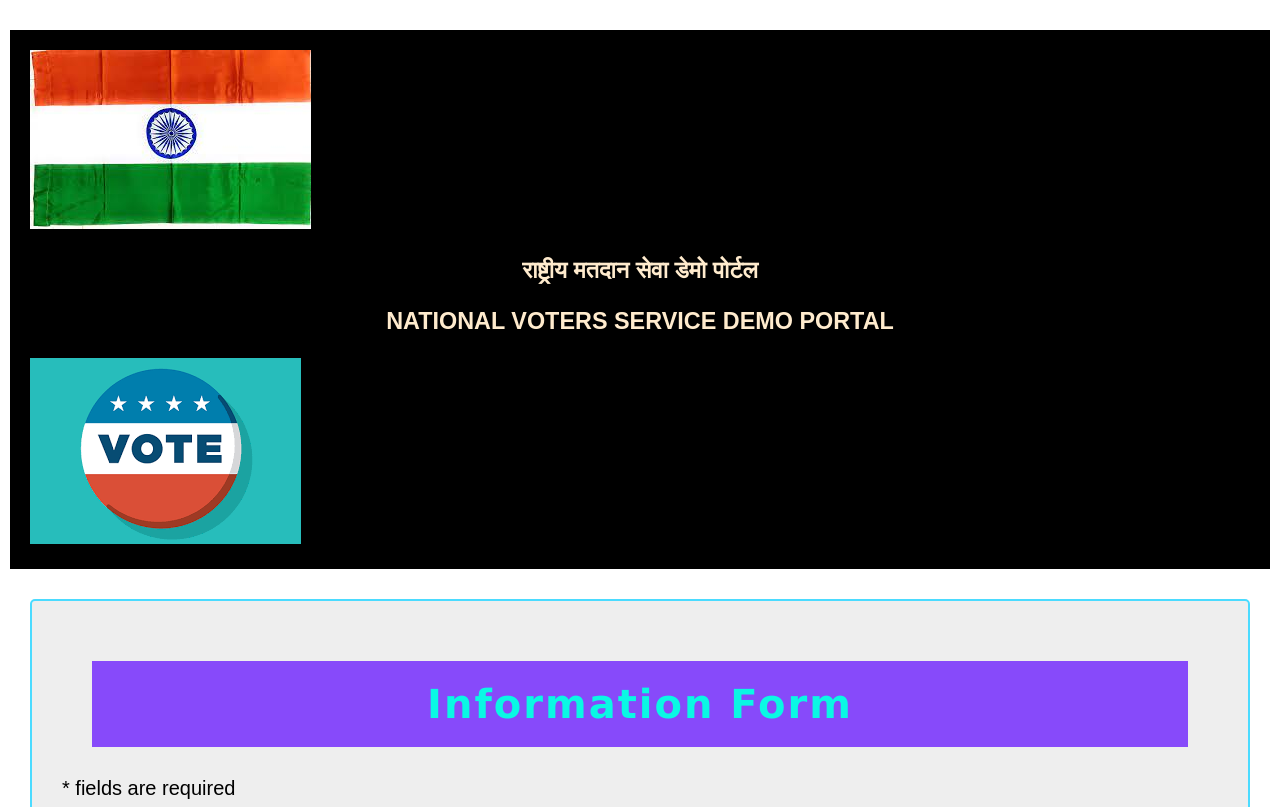
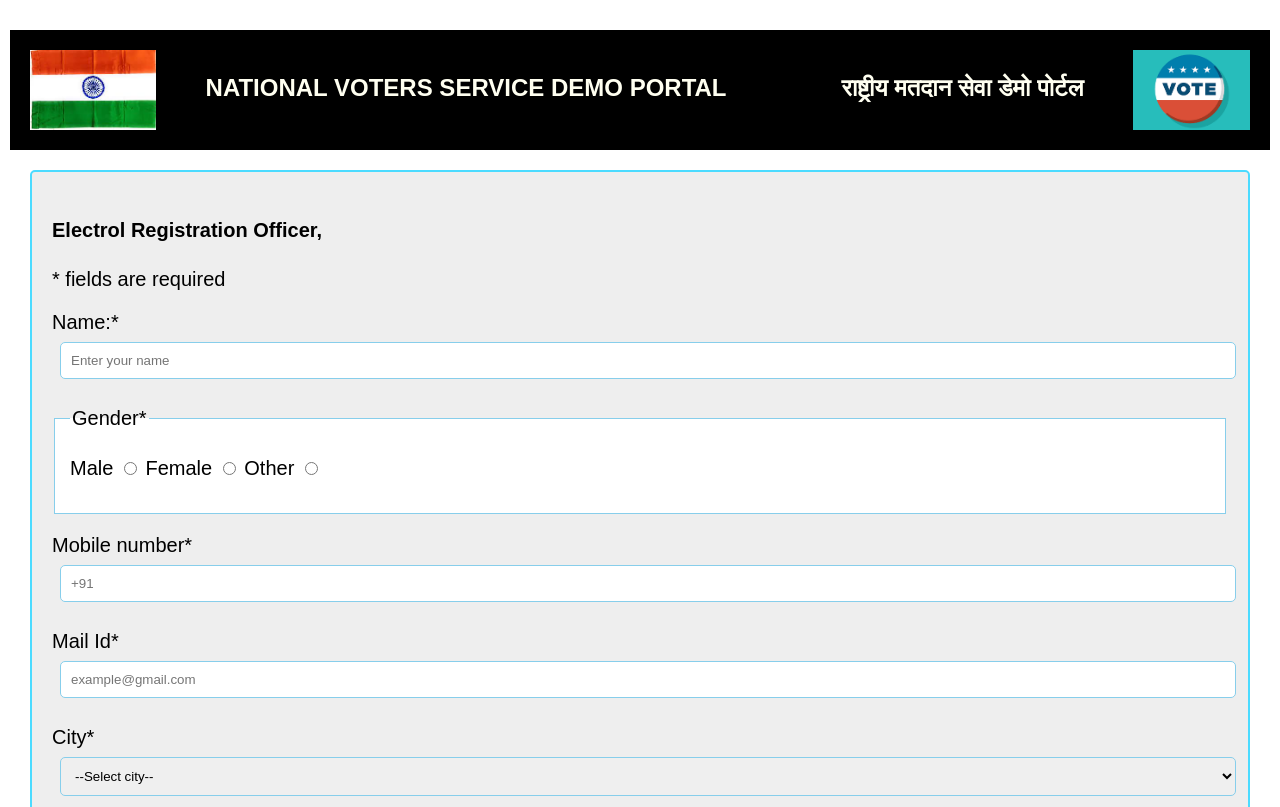
Before and after one commit to ujjwal1103/Voter-Registration, a plain HTML site: page index.html in a window 1280 px wide. Shown: the top 807 px of the page. Drawn offline with Linux system fonts and the light colour scheme.

Commit message:
css updated

```diff
--- a/form_challenge_style.css
+++ b/form_challenge_style.css
@@ -2,34 +2,35 @@
     box-sizing: border-box;
 
      }
- .heading{
-     text-align: center;
-     color: rgb(10, 248, 228);
-     background-color: rgb(135, 74, 250) ;
-     padding: 20px;
-     font-family: Verdana, Geneva, Tahoma, sans-serif ;
-     letter-spacing: 2px;
-     margin: 30px;
- }
 
- nav{
+ .dabba{
      background-color: black;
      padding: 20px;
+     padding-bottom: 100px;
+
  }
- .hindi{
+ .box1{
+     float: left;
+     padding-left: 50px;
+ }
+ .box{
+   float:right;
+   padding-right: 50px;
+ }
+ h3{
      text-align: center;
-     color: blanchedalmond;
- }
- .eng{
-     text-align: center;
-     color: blanchedalmond;
+     float: top;
+     color: ivory;
+     font-size:x-large;
  }
  .flag{
-     place-content: left;
-  }
+     float: left;
+
+ }
  .vote{
-    object-position: top;
-   }
+    float: right;
+
+     }
  body{
     padding: 10px;
     margin: 20px 0px 20px;
@@ -40,8 +41,8 @@
      background-color: rgb(238, 238, 238);
      border: 2px solid rgb(75, 219, 255);
      border-radius: 5px;
-     padding: 30px;
-     margin: 30px 20px;
+     padding:20px;
+     margin:20px;
  }
  input[type="text"],
  input[type="email"],
--- a/index.html
+++ b/index.html
@@ -8,15 +8,16 @@
     <link rel="stylesheet" href="form_challenge_style.css">
 </head>
 <body>
-    <nav>
-      <img class="flag" src="flag.jpg" alt="flag img">
-      <h3 class="hindi">राष्ट्रीय मतदान सेवा डेमो पोर्टल</h3>
-      <h3 class="eng">NATIONAL VOTERS SERVICE DEMO PORTAL</h3>
-      <div class="vote"><img src="vote.png" alt="vote img"></div>
-    </nav>
-        <div class="container">
+    <div class="dabba">
+      <img class="flag" src="flag.jpg" alt="flag img" height="80px">
+      <img class="vote" src="vote.png" alt="vote img" height="80px">
+      <span class="box1"><h3>NATIONAL VOTERS SERVICE DEMO PORTAL</h3></span>
+      <span class="box"><h3 class="hindi">राष्ट्रीय मतदान सेवा डेमो पोर्टल</h3>
+    </span>
+</div>
+    <div class="container">
     <form action="">
-    <h1 class="heading">Information Form</h1>
+    <h4 class="heading">Electrol Registration Officer,</h4>
     <p>* fields are required</p>
     <p> Name:* <input type="text" name="name" id="name" required placeholder="Enter your name" > </p>
     <fieldset>
```
